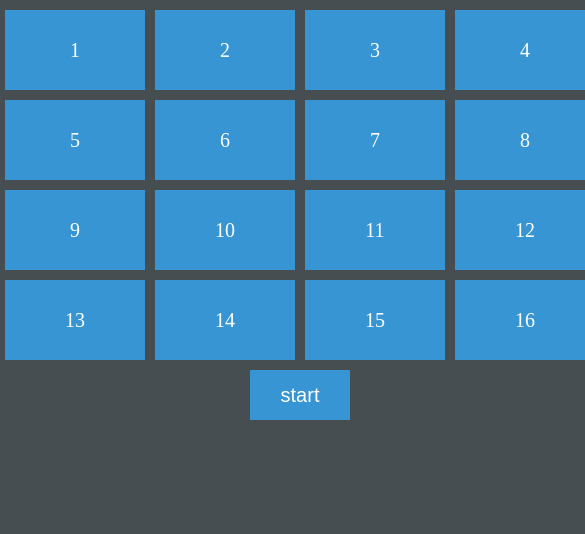
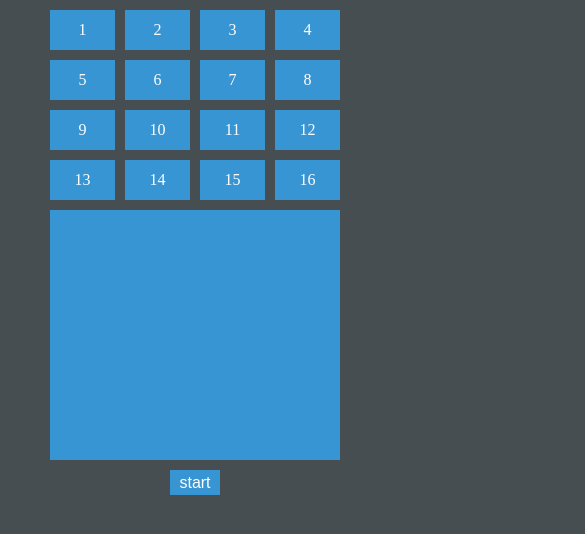
Before and after one commit to Alekice/media_plus_test, a plain HTML site: page index.html in a window 390 px wide. Shown: the whole page, 585 px wide, since content can reach past the window. Drawn offline with Linux system fonts and the light colour scheme.

Commit message:
Update style.css

```diff
--- a/style.css
+++ b/style.css
@@ -6,6 +6,7 @@ body {
     margin: 0;
     padding: 0;
     background: #464e51;
+    color: #fff;
 }
 
 .container {
@@ -25,10 +26,20 @@ body {
     margin: 5px 5px;
     text-align: center;
     font-size: 20px;
-    color: #fff;
     display: flex;
     align-items: center;
     justify-content: center;
+}
+
+#consoleData {
+    background: #3895d3;
+    font-size: 20px;
+    flex: 1 0 500px;
+    height: 250px;
+    margin: 5px 5px;
+    padding: 10px 15px;
+    overflow-x: hidden;
+    overflow-y: scroll;
 }
 
 button {
@@ -37,6 +48,30 @@ button {
     background: #3895d3;
     border: none;
     font-size: 20px;
-    color: #fff;
+    color: inherit;
     margin: 5px auto;
     }
+
+@media screen and (max-width: 599px) {
+    .container {
+        width: 300px;
+    }
+
+    .tile {
+        flex: 1 0 60px;
+        height: 40px;
+        font-size: 16px;
+    }
+
+    #consoleData {
+        flex: 1 0 270px;
+        height: 250px;
+        font-size: 16px;
+    }
+
+    button {
+        width: 50px;
+        height: 25px;
+        font-size: 16px;
+    }
+}
```
